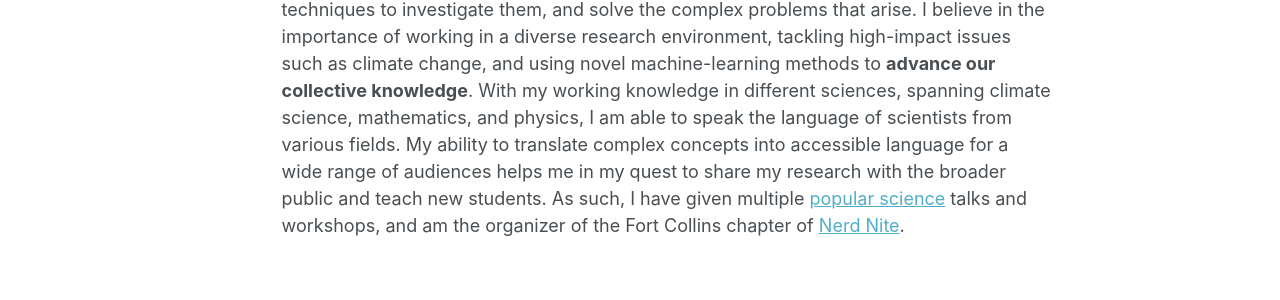
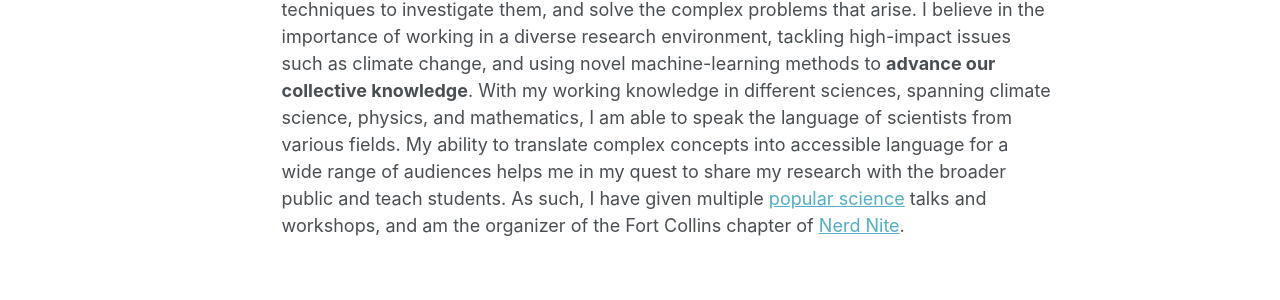
Before and after one commit to SnnVL/SnnVL.github.io, a Jekyll site: the page built from _pages/about.md, in a window 1280 px wide and 1254 px high. Shown: the part 675-975 px from the top of the window. Built offline with Jekyll 4.4.1, drawn with Linux system fonts in a browser that asks for light colours; some web fonts are replaced.

Commit message:
minor edits

```diff
--- a/_pages/about.md
+++ b/_pages/about.md
@@ -13,4 +13,4 @@ I am a Postdoctoral Fellow at Colorado State University (CSU) in the Department
 
 My [most recent work](/research/) has focused on using artificial intelligence (AI) to better understand climate processes that affect our planet. For example, I use AI methods to make better use of existing climate model simulations and connect them with observations. I also work towards advancing more traditional methods, by relaxing the normal assumption in [data assimilation](https://seasonedchaos.github.io/Mastering-Chaos-A-Spooky-Introduction-to-Data-Assimilation/) techniques.
 
-As a physicist, I am trained to identify interesting research questions, recognize new techniques to investigate them, and solve the complex problems that arise. I believe in the importance of working in a diverse research environment, tackling high-impact issues such as climate change, and using novel machine-learning methods to **advance our collective knowledge**. With my working knowledge in different sciences, spanning climate science, mathematics, and physics, I am able to speak the language of scientists from various fields. My ability to translate complex concepts into accessible language for a wide range of audiences helps me in my quest to share my research with the broader public and teach new students. As such, I have given multiple [popular science](/talks/) talks and workshops, and am the organizer of the Fort Collins chapter of [Nerd Nite](https://fortcollins.nerdnite.com/).
+As a physicist, I am trained to identify interesting research questions, recognize new techniques to investigate them, and solve the complex problems that arise. I believe in the importance of working in a diverse research environment, tackling high-impact issues such as climate change, and using novel machine-learning methods to **advance our collective knowledge**. With my working knowledge in different sciences, spanning climate science, physics, and mathematics, I am able to speak the language of scientists from various fields. My ability to translate complex concepts into accessible language for a wide range of audiences helps me in my quest to share my research with the broader public and teach students. As such, I have given multiple [popular science](/talks/) talks and workshops, and am the organizer of the Fort Collins chapter of [Nerd Nite](https://fortcollins.nerdnite.com/).
```
Also changed, not shown: _pages/research.md (+3 -3 lines).
